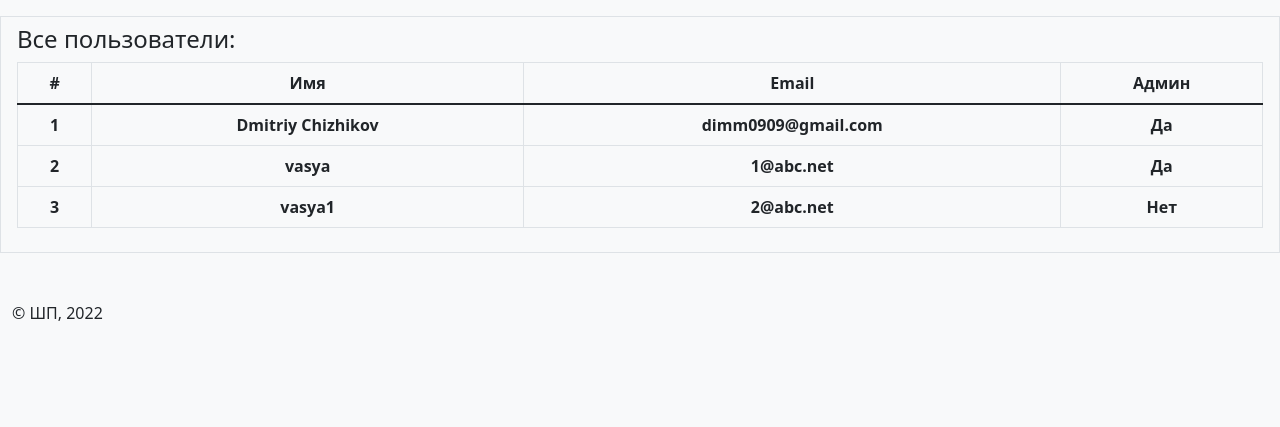
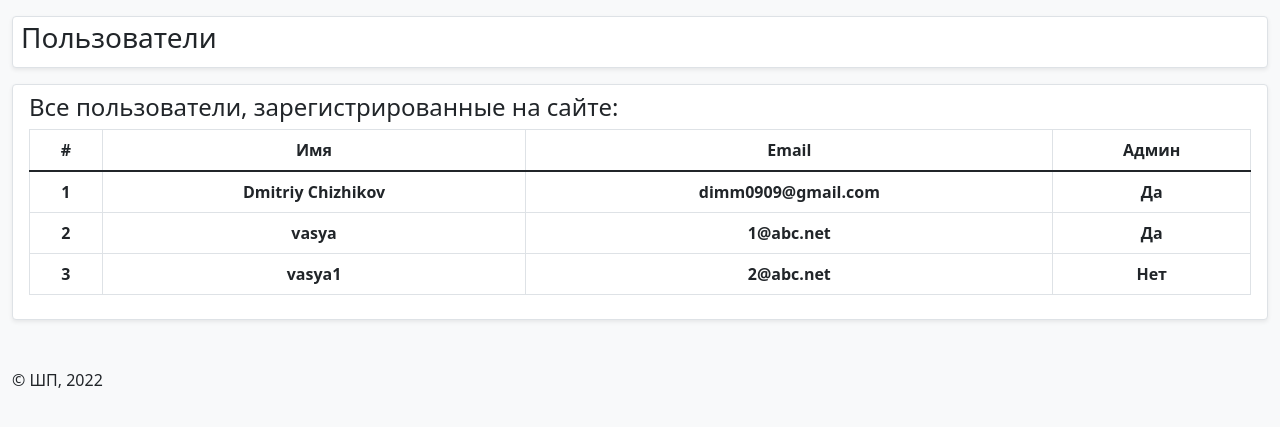
Before and after one commit to dimm0909/simple-votings, a Django app: page /users/ in a window 1280 px wide. Shown: the part 56-483 px from the top of the page. Run offline with Django 3.2, Linux system fonts and the light colour scheme; data comes from the database, SQL or seed files in the repository; lists and menus that the app fills with data are empty.

Commit message:
users page redesign finished

```diff
--- a/main/templates/pages/users.html
+++ b/main/templates/pages/users.html
@@ -3,8 +3,17 @@
 
 {% block content %}
  <div class="row mt-3">
-    <div class="col position-relative border bg-light px-3 py-2">
-      <h4>Все пользователи:</h4>
+    <div class="container">
+      <div class="border rounded shadow-sm bg-white py-1 px-2">
+        <h3>Пользователи</h3>
+      </div>
+    </div>
+  </div>
+
+<div class="row mt-3">
+  <div class="container">
+    <div class="border rounded shadow-sm bg-white px-3 py-2">
+      <h4>Все пользователи, зарегистрированные на сайте:</h4>
       <table class="table table-bordered table-hover text-center">
         <thead>
           <tr>
@@ -34,5 +43,6 @@
         </tbody>
       </table>
     </div>
- </div>
+  </div>
+</div>
 {% endblock %}
```
